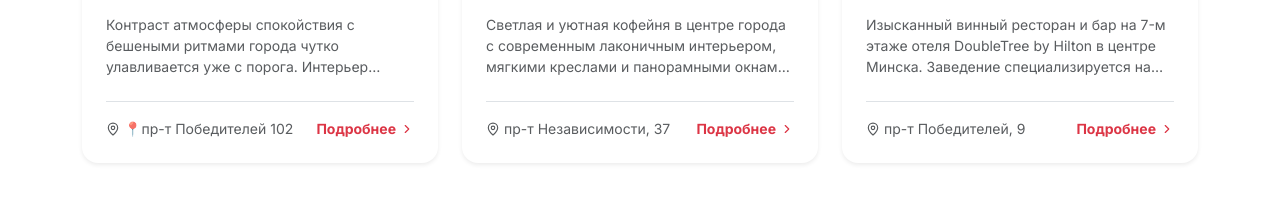
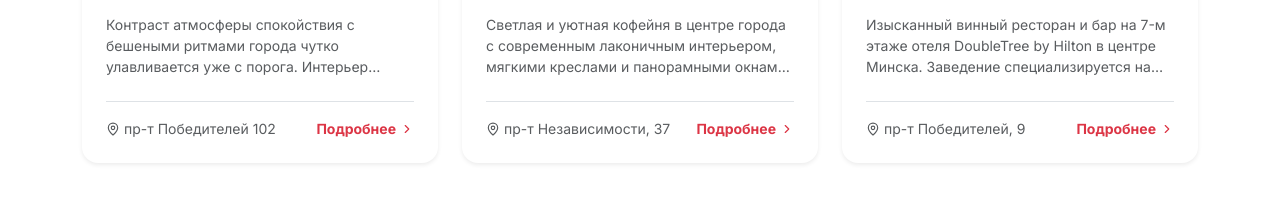
Before and after one commit to Er4ik007/praktika2, a React (Vite) app in the folder Got/: page / in a window 1280 px wide. Shown: the part 1269-1477 px from the top of the page. Built offline with nearby package versions, Linux system fonts and the light colour scheme; the HTML template or start-up script is replaced by a standard one.

Commit message:
ниче не поменялось

```diff
--- a/Got/src/data.ts
+++ b/Got/src/data.ts
@@ -17,7 +17,7 @@ export interface Venue {
       name: 'Контраст',
       type: 'restaurant',
       description: 'Контраст атмосферы спокойствия с бешеными ритмами города чутко улавливается уже с порога. Интерьер ресторана Contrast (Контраст) окутывает уютом, где гостям удобно провести деловую встречу, заглянуть на семейный завтрак или запланировать свидание на вечер. Все это приправлено главными ценностями заведения: простой понятной едой, безупречным сервисом и честностью в отношениях с клиентами во всем.',
-      address: '📍пр-т Победителей 102',
+      address: 'пр-т Победителей 102',
       allAddresses: ['пр-т Победителей 102'],
       rating: 4.6,
       image: 'https://images.unsplash.com/photo-1495474472287-4d71bcdd2085?auto=format&fit=crop&w=800&q=80',
```
